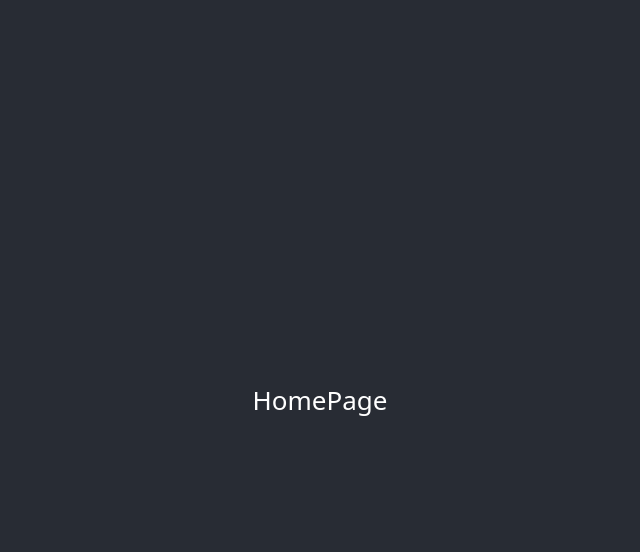
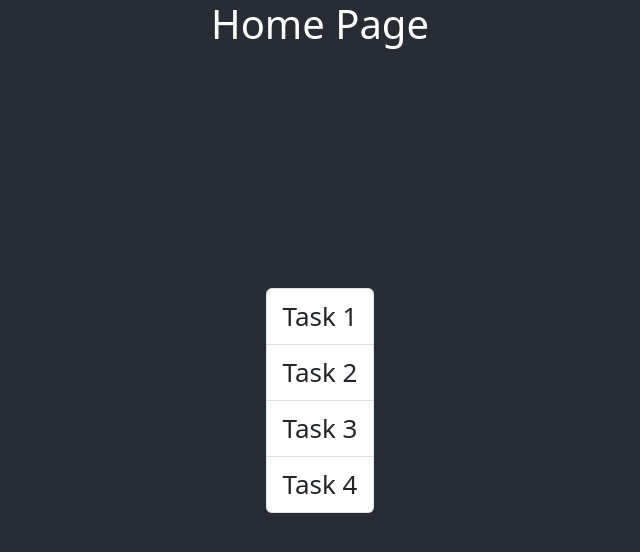
Before and after one commit to oeh808/fullstack-project, a React (Vite) app in the folder frontend/: page /tasks in a window 1280 px wide. Shown: the top 552 px of the page, without its empty margins (320-960 px from the left). Built offline with nearby package versions, Linux system fonts and the light colour scheme.

Commit message:
Refactored file layout and started building home

```diff
--- a/frontend/src/App.tsx
+++ b/frontend/src/App.tsx
@@ -1,6 +1,6 @@
 import "./App.css";
 import "bootstrap/dist/css/bootstrap.css";
-import SignIn from "./components/SignIn";
+import SignIn from "./pages/SignIn";
 import RoutesHandler from "./routes";
 
 function App() {
--- a/frontend/src/components/HomePage.tsx
+++ /dev/null
@@ -1,7 +0,0 @@
-import React from "react";
-
-function HomePage() {
-  return <div>HomePage</div>;
-}
-
-export default HomePage;
--- /dev/null
+++ b/frontend/src/pages/HomePage.tsx
@@ -0,0 +1,23 @@
+import React from "react";
+import ListGroup from "react-bootstrap/ListGroup";
+
+/* Components to be added:
+  - A search bar
+  - A timer
+  - A table of tasks
+*/
+function HomePage() {
+  return (
+    <>
+      <h1 className="fixed-top">Home Page</h1>
+      <ListGroup>
+        <ListGroup.Item>Task 1</ListGroup.Item>
+        <ListGroup.Item>Task 2</ListGroup.Item>
+        <ListGroup.Item>Task 3</ListGroup.Item>
+        <ListGroup.Item>Task 4</ListGroup.Item>
+      </ListGroup>
+    </>
+  );
+}
+
+export default HomePage;
--- a/frontend/src/routes.tsx
+++ b/frontend/src/routes.tsx
@@ -1,6 +1,6 @@
 import { BrowserRouter, Route, Routes } from "react-router-dom";
-import SignIn from "./components/SignIn";
-import HomePage from "./components/HomePage";
+import SignIn from "./pages/SignIn";
+import HomePage from "./pages/HomePage";
 
 function RoutesHandler() {
   return (
```
Also changed, not shown: frontend/src/pages/SignIn.tsx (renamed from frontend/src/components/SignIn.tsx).
